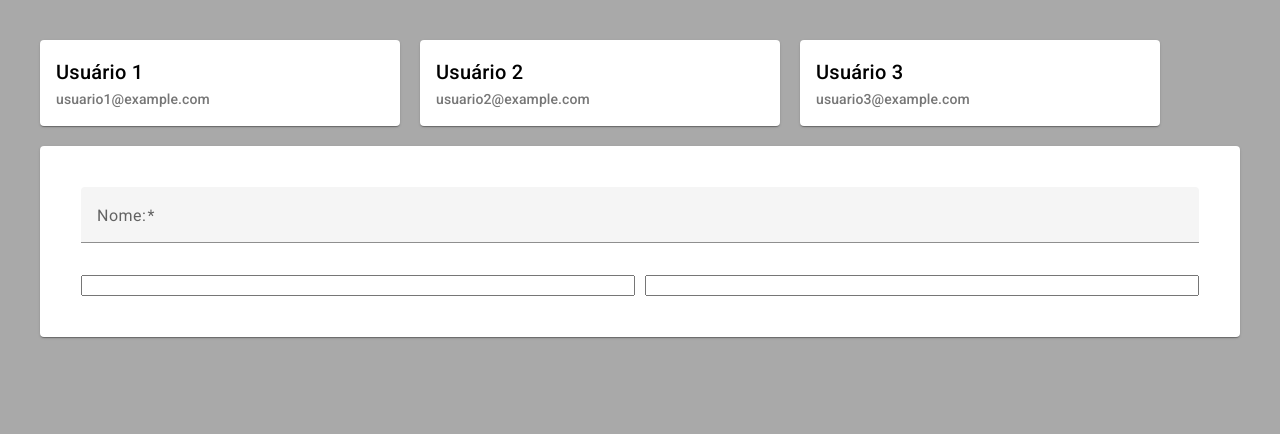
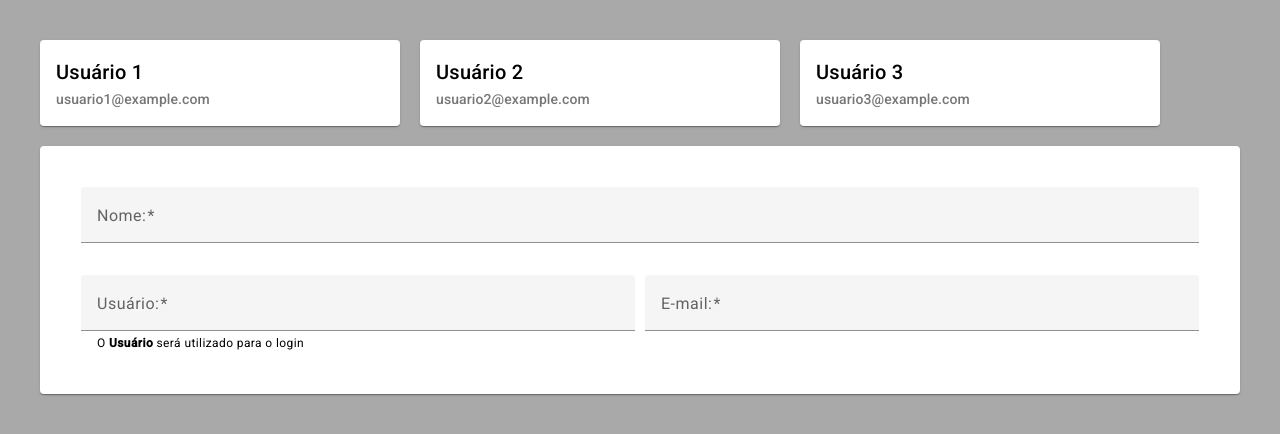
Before and after one commit to heberGustavo/cadastros-usuarios, an Angular app: page / in a window 1280 px wide. Shown: the top 434 px of the page. Built offline with nearby package versions, Linux system fonts and the light colour scheme.

Commit message:
Criação do Campo Usuário e Email

```diff
--- a/src/app/components/user-form/user-form.component.html
+++ b/src/app/components/user-form/user-form.component.html
@@ -9,17 +9,39 @@
                         name="nome"
                         matInput
                         [(ngModel)]="userSelected.name"
-                        required/>
+                        required
+                    />
                     <mat-error>O <strong>Nome</strong> é obrigatório</mat-error>
                 </mat-form-field>
             </div>
             <div class="user-form__row">
-                <div class="user-form__item user-form__item-50">
-                    <input style="width: 100%;" type="text">
-                </div>
-                <div class="user-form__item user-form__item-50">
-                    <input style="width: 100%;" type="text">
-                </div>
+                <mat-form-field class="user-form__item user-form__item-50">
+                    <mat-label>Usuário:</mat-label>
+                    <input
+                        type="text"
+                        name="usuario"
+                        matInput
+                        [(ngModel)]="userSelected.username"
+                        #usernameControl="ngModel"
+                        required
+                    />
+                    <mat-hint>O <strong>Usuário</strong> será utilizado para o login</mat-hint>
+                    <mat-error *ngIf="usernameControl.hasError('required')"><mat-error>O <strong>Usuário</strong> é obrigatório</mat-error></mat-error>
+                </mat-form-field>
+                <mat-form-field class="user-form__item user-form__item-50">
+                    <mat-label>E-mail:</mat-label>
+                    <input
+                        type="email"
+                        name="email"
+                        matInput
+                        [(ngModel)]="userSelected.email"
+                        #emailControl="ngModel"
+                        required
+                        appEmailPatternValidator
+                    />
+                    <mat-error *ngIf="emailControl.hasError('required')">O <strong>E-mail</strong> é obrigatório</mat-error>
+                    <mat-error *ngIf="emailControl.hasError('invalidEmailPattern') && !emailControl.hasError('required')">O <strong>E-mail</strong> é inválido</mat-error>
+                </mat-form-field>
             </div>
         </form>
     </mat-card-content>
--- /dev/null
+++ b/src/app/directives/email-pattern-validator.directive.ts
@@ -0,0 +1,24 @@
+import { Directive } from '@angular/core';
+import { AbstractControl, NG_VALIDATORS, ValidationErrors, Validator } from '@angular/forms';
+
+@Directive({
+  selector: '[appEmailPatternValidator]',
+  providers: [
+    {
+      provide: NG_VALIDATORS,
+      useExisting: EmailPatternValidatorDirective,
+      multi: true,
+    }
+  ],
+})
+export class EmailPatternValidatorDirective implements Validator {
+
+  validate(control: AbstractControl): ValidationErrors | null {
+    const emailPattern = /^[a-zA-Z0-9._%+-]+@[a-zA-Z0-9.-]+\.[a-zA-Z]{2,}$/;
+
+    const isValid = emailPattern.test(control.value);
+
+    return isValid ? null : { "invalidEmailPattern": true };
+  }
+
+}
```
Also changed, not shown: src/app/directives/directives.module.ts (+8 -2 lines).
